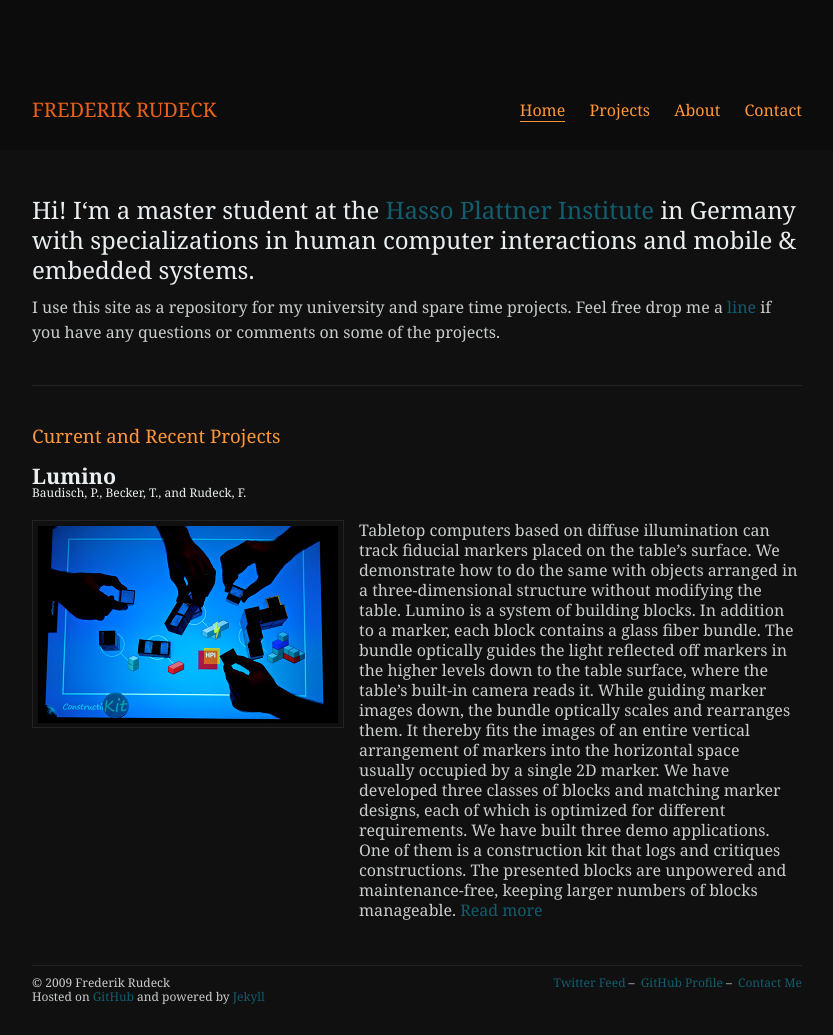
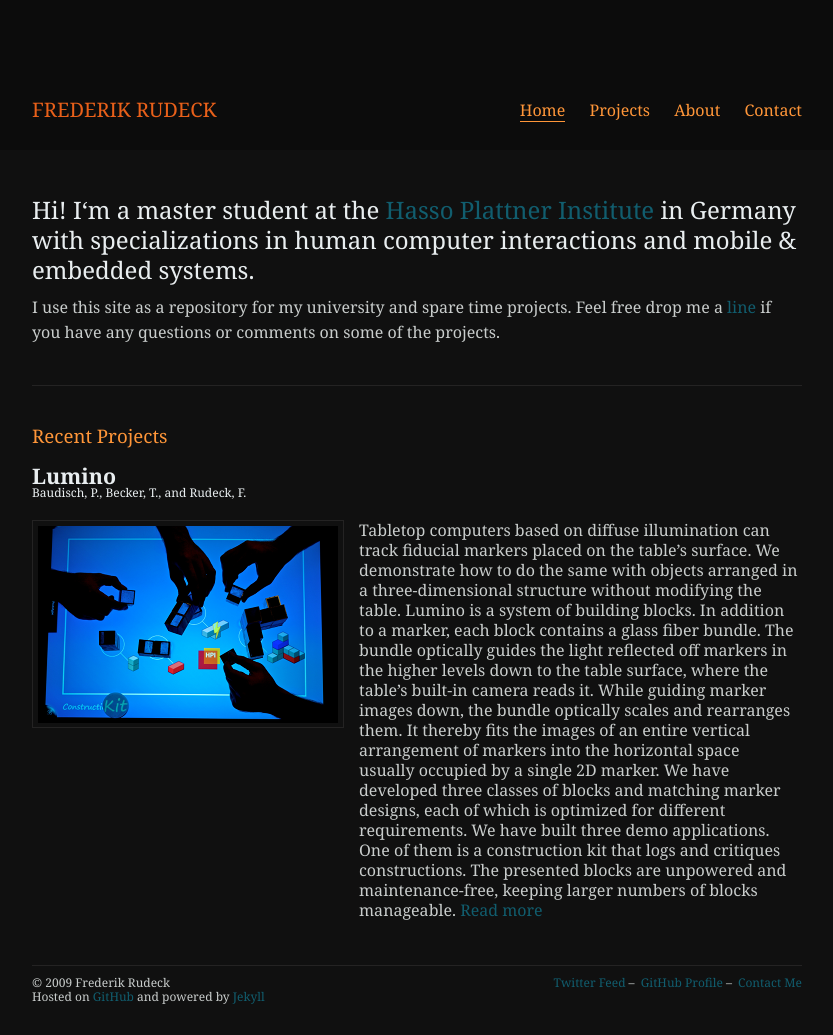
Before and after one commit to polym0rph/polym0rph.github.com, a Jekyll site: the page built from index.html, in a window 1280 px wide. Shown: the whole page, without its empty margins (223-1056 px from the left). Built offline with Jekyll 4.4.1, drawn with Linux system fonts in a browser that asks for light colours; Markdown is read by kramdown in place of the engine named in the settings.

Commit message:
changed heading to recent projects

```diff
--- a/index.html
+++ b/index.html
@@ -17,7 +17,7 @@
 	</p>
 </div>
 
-<p class="section"><a href="/projects/">Current and Recent Projects</a></p>
+<p class="section"><a href="/projects/">Recent Projects</a></p>
 
 <div>
 
```
